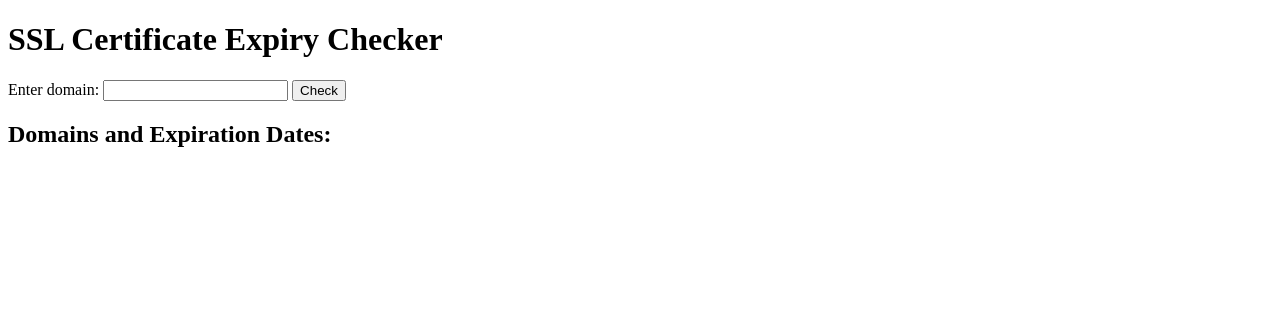
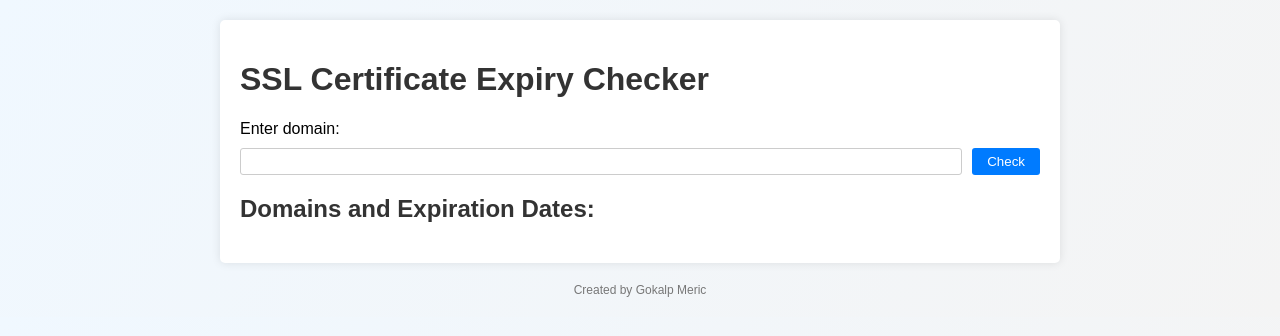
Before and after one commit to gokalpmeric/sslchecker, a Flask app: page / in a window 1280 px wide. Shown: the top 336 px of the page. Run offline with Flask 3, Linux system fonts and the light colour scheme.

Commit message:
bugs fixed

```diff
--- a/app.py
+++ b/app.py
@@ -12,20 +12,30 @@ app = Flask(__name__)
 domains = []
 
 def get_certificate_expiration_date(hostname):
-    context = ssl.create_default_context(cafile=certifi.where())
-    with socket.create_connection((hostname, 443)) as sock:
-        with context.wrap_socket(sock, server_hostname=hostname) as sslsock:
-            cert = sslsock.getpeercert()
-            timestamp = cert['notAfter']
-            expiration_date = datetime.datetime.strptime(timestamp, "%b %d %H:%M:%S %Y %Z")
-            return expiration_date
+    try:
+        context = ssl.create_default_context(cafile=certifi.where())
+        with socket.create_connection((hostname, 443), timeout=5) as sock:
+            with context.wrap_socket(sock, server_hostname=hostname) as sslsock:
+                cert = sslsock.getpeercert()
+                timestamp = cert['notAfter']
+                expiration_date = datetime.datetime.strptime(timestamp, "%b %d %H:%M:%S %Y %Z")
+                return expiration_date
+    except Exception as e:
+        print(f"An error occurred while retrieving the certificate for {hostname}: {str(e)}")
+        return None
+
+def calculate_days_left(expiration_date):
+    return (expiration_date - datetime.datetime.now()).days
 
 def check_domain_expiry():
     global domains
     if domains:
         for domain in domains:
             expiration_date = get_certificate_expiration_date(domain['name'])
-            domain['expiration_date'] = expiration_date
+            if expiration_date:
+                days_left = calculate_days_left(expiration_date)
+                domain['expiration_date'] = expiration_date
+                domain['days_left'] = days_left
 
 def schedule_check_domains():
     schedule.every(1).day.do(check_domain_expiry)
@@ -39,14 +49,23 @@ def index():
     if request.method == "POST":
         domain_name = request.form.get("domain")
         if domain_name:
-            domain_info = {
-                "name": domain_name,
-                "expiration_date": get_certificate_expiration_date(domain_name),
-            }
-            domains.append(domain_info)
+            expiration_date = get_certificate_expiration_date(domain_name)
+            if expiration_date:
+                days_left = calculate_days_left(expiration_date)
+                domain_info = {
+                    "name": domain_name,
+                    "expiration_date": expiration_date,
+                    "days_left": days_left,
+                }
+
+                existing_domain = next((d for d in domains if d['name'] == domain_name), None)
+                if existing_domain:
+                    existing_domain.update(domain_info)
+                else:
+                    domains.append(domain_info)
 
     return render_template("index.html", domains=domains)
 
 if __name__ == "__main__":
     threading.Thread(target=schedule_check_domains, daemon=True).start()
-    app.run(debug=True)
+    app.run(host='0.0.0.0', port=5000, debug=True)
--- a/templates/index.html
+++ b/templates/index.html
@@ -2,21 +2,86 @@
 <html>
 <head>
     <title>SSL Certificate Expiry Checker</title>
+    <style>
+        body {
+            font-family: Arial, sans-serif;
+            background: linear-gradient(120deg, #f0f8ff, #f4f4f4);
+            margin: 0;
+            padding: 20px;
+        }
+        .container {
+            max-width: 800px;
+            margin: 0 auto;
+            background: #fff;
+            padding: 20px;
+            box-shadow: 0 0 10px rgba(0, 0, 0, 0.1);
+            border-radius: 5px;
+        }
+        h1, h2 {
+            color: #333;
+        }
+        form {
+            margin-bottom: 20px;
+            display: flex;
+            flex-direction: column;
+            gap: 10px;
+        }
+        .input-wrapper {
+            display: flex;
+            gap: 10px;
+        }
+        input {
+            flex-grow: 1;
+            padding: 5px;
+            border: 1px solid #ccc;
+            border-radius: 3px;
+        }
+        button {
+            padding: 5px 15px;
+            background-color: #007bff;
+            color: #fff;
+            border: none;
+            cursor: pointer;
+            border-radius: 3px;
+        }
+        ul {
+            list-style: none;
+            padding: 0;
+        }
+        li {
+            padding: 10px;
+            background: #f9f9f9;
+            border-radius: 3px;
+            margin-bottom: 5px;
+            box-shadow: 0 0 10px rgba(0, 0, 0, 0.1);
+            transition: background 0.3s ease;
+        }
+        .expiring-soon {
+            background-color: #f0e68c; /* yellow */
+        }
+    </style>
 </head>
 <body>
+    <div class="container">
         <h1>SSL Certificate Expiry Checker</h1>
 
         <form action="/" method="post">
             <label for="domain">Enter domain:</label>
+            <div class="input-wrapper">
                 <input type="text" id="domain" name="domain" required>
                 <button type="submit">Check</button>
+            </div>
         </form>
 
         <h2>Domains and Expiration Dates:</h2>
         <ul>
             {% for domain in domains %}
-            <li>{{ domain.name }} - {% if domain.expiration_date %}{{ domain.expiration_date }}{% else %}Not Checked Yet{% endif %}</li>
+                <li class="{% if domain.days_left >= 0 and domain.days_left <= 40 %}expiring-soon{% endif %}">{{ domain.name }} - {{ domain.expiration_date }} {% if domain.days_left >= 0 %}({{ domain.days_left }} days left to expire){% else %}(Expired){% endif %}</li>
             {% endfor %}
         </ul>
+    </div>
+    <footer style="text-align: center; font-size: 12px; color: #777; margin-top: 20px;">
+        Created by Gokalp Meric
+    </footer>
 </body>
 </html>
```
Also changed, not shown: azure-pipelines.yml (deleted, +0 -45 lines), k8s/deployment.yaml (added, +19 -0 lines), k8s/service.yaml (added, +12 -0 lines), sslchecker.py (deleted, +0 -17 lines), 1 other file. Lines whose indentation alone changed are shown as unchanged.
